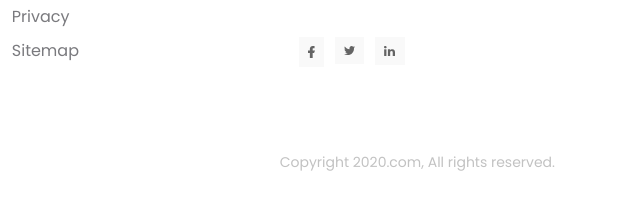
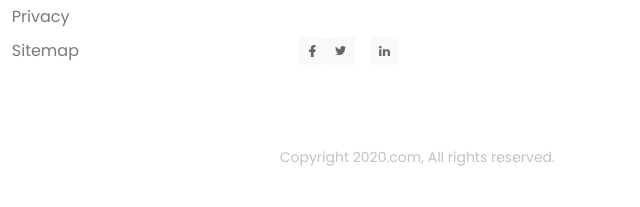
Before and after one commit to hoagBkun/besnik-landing-page, a plain HTML site: page index.html in a window 1280 px wide. Shown: the part 4091-4298 px from the top of the page, 640-1280 px from the left. Drawn offline with Linux system fonts and the light colour scheme.

Commit message:
fix bug socials icon

```diff
--- a/assets/css/style.css
+++ b/assets/css/style.css
@@ -583,14 +583,22 @@ a {
     margin-top: 40px;
 }
 
-.footer .socials .icon {
-    padding: 9px;
-    margin-right: 11px;
+.footer .socials-link {
+    display: flex;
+    align-items: center;
+    justify-content: center;
+    width: 28px;
+    height: 28px;
+    border-radius: 3px;
     background: #f9f9f9;
 }
 
-.footer .socials .icon:hover {
-    opacity: 0.9;
+.socials-link + .socials-link {
+    margin-right: 16px;
+}
+
+.footer .socials-link:hover {
+    opacity: 0.8;
 }
 
 .footer .row-bottom {
--- a/index.html
+++ b/index.html
@@ -577,19 +577,19 @@
                                 prefer.
                             </p>
                             <div class="socials">
-                                <a href=""
+                                <a href="" class="socials-link"
                                     ><img
                                         src="./assets/img/facebook.svg"
                                         alt=""
                                         class="icon"
                                 /></a>
-                                <a href=""
+                                <a href="" class="socials-link"
                                     ><img
                                         src="./assets/img/twitter.svg"
                                         alt=""
                                         class="icon"
                                 /></a>
-                                <a href=""
+                                <a href="" class="socials-link"
                                     ><img
                                         src="./assets/img/linkedln.svg"
                                         alt=""
```
